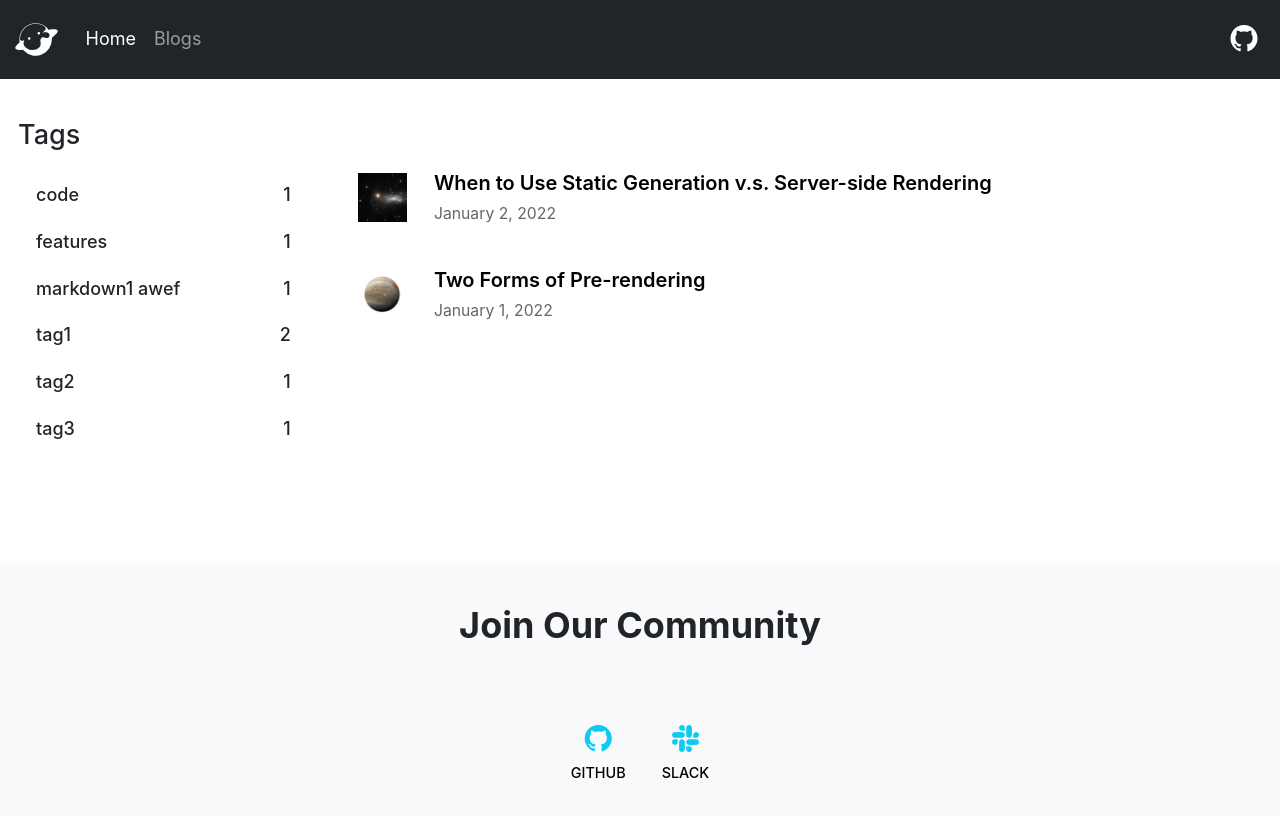
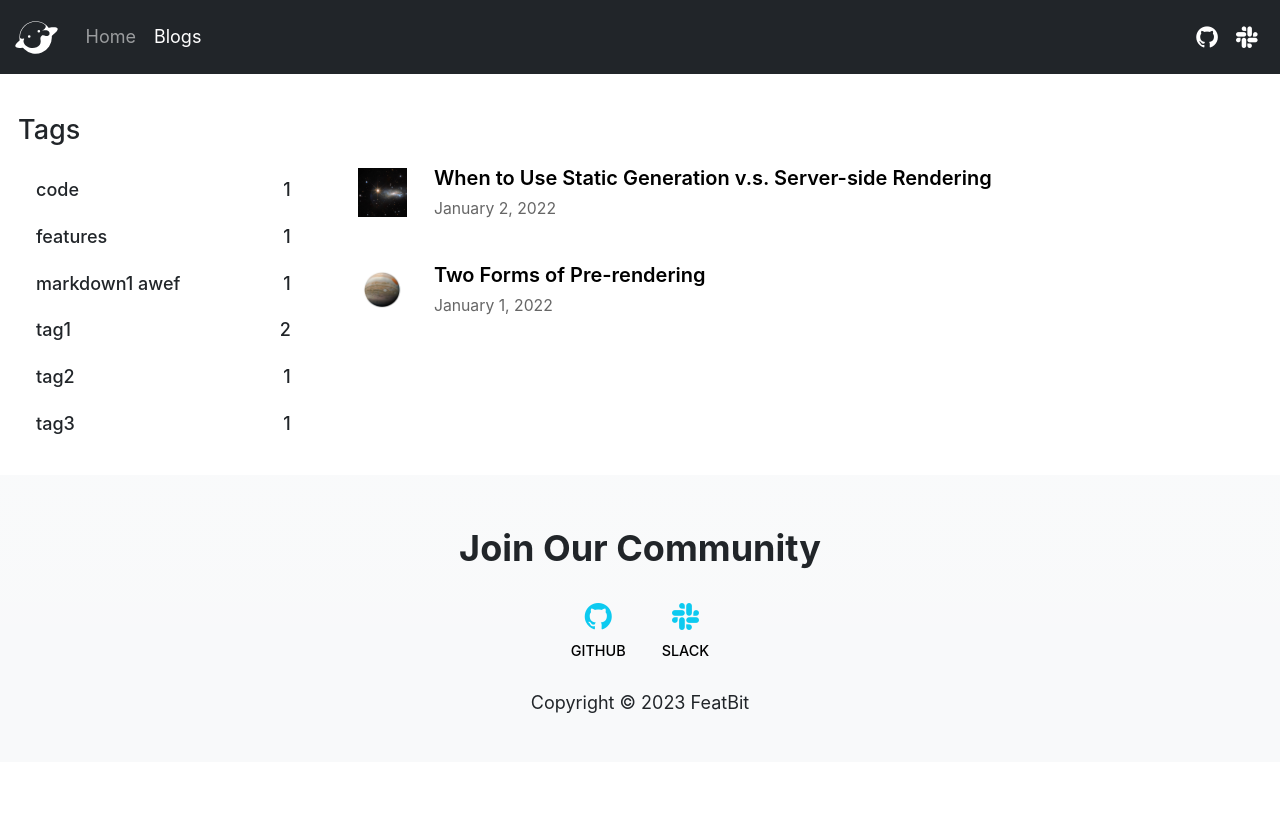
Before and after one commit to MichaelYuhe/official-website, a Next.js app: page /blogs in a window 1280 px wide. Shown: the top 816 px of the page. Built offline with nearby package versions, Linux system fonts and the light colour scheme.

Commit message:
in progress

```diff
--- a/components/layout/layout.js
+++ b/components/layout/layout.js
@@ -2,8 +2,12 @@ import styles from './layout.module.scss'
 import Image from 'next/image'
 import logoImg from '/public/images/logo.svg'
 import Link from "next/link";
+import {useRouter} from "next/router";
 
 export default function Layout({children}) {
+    const { pathname } = useRouter();
+    const year = (new Date()).getFullYear();
+
     return (
         <>
             <header className="navbar navbar-expand-lg bg-body-tertiary sticky-top bg-dark navbar-dark">
@@ -16,7 +20,7 @@ export default function Layout({children}) {
                             alt="FeatBit"
                         />
                     </a>
-                    <button className="navbar-toggler" type="button" data-bs-toggle="collapse"
+                    <button className="navbar-toggler border-0" type="button" data-bs-toggle="collapse"
                             data-bs-target="#navbarSupportedContent" aria-controls="navbarSupportedContent"
                             aria-expanded="false" aria-label="Toggle navigation">
                         <span className="navbar-toggler-icon"></span>
@@ -24,10 +28,10 @@ export default function Layout({children}) {
                     <div className="collapse navbar-collapse" id="navbarSupportedContent">
                         <ul className="navbar-nav me-auto mb-2 mb-lg-0">
                             <li className="nav-item">
-                                <Link className="nav-link active" href="/">Home</Link>
+                                <Link className={`nav-link ${ pathname === '/' ? 'active' : ''}`} href="/">Home</Link>
                             </li>
                             <li className="nav-item">
-                                <Link className="nav-link" href="/blogs">Blogs</Link>
+                                <Link className={`nav-link ${ pathname.startsWith('/blogs') ? 'active' : ''}`} href="/blogs">Blogs</Link>
                             </li>
                         </ul>
                         <ul className="navbar-nav ms-md-auto mb-2 mb-lg-0">
@@ -36,14 +40,19 @@ export default function Layout({children}) {
                                     <i className={`bi bi-github ${styles.navIcon}`}></i>
                                 </Link>
                             </li>
+                            <li className="nav-item">
+                                <Link className={`nav-link`} href="https://join.slack.com/t/featbit/shared_invite/zt-1ew5e2vbb-x6Apan1xZOaYMnFzqZkGNQ" target="_blank">
+                                    <i className={`bi bi-slack ${styles.navIcon}`}></i>
+                                </Link>
+                            </li>
                         </ul>
                     </div>
                 </nav>
             </header>
             <main className={`container-xxl ${styles.container}`}>{children}</main>
-            <footer className="bd-footer py-2 py-md-3 mt-3 bg-light bg-gradient">
+            <footer className="bd-footer py-3 py-md-4 mt-4 bg-light bg-gradient">
                 <div className={`${styles.container} container-xxl`}>
-                    <div className={`${styles.communityTitle} mb-5`}>
+                    <div className={`${styles.communityTitle} mb-2`}>
                         Join Our Community
                     </div>
                     <div className={`${styles.communities} `}>
@@ -57,6 +66,9 @@ export default function Layout({children}) {
                         </Link>
                     </div>
                 </div>
+                <div className={`${styles.container} ${styles.copyright} container-xxl`}>
+                    Copyright © {year} FeatBit
+                </div>
             </footer>
         </>
     );
--- a/components/layout/layout.module.scss
+++ b/components/layout/layout.module.scss
@@ -2,7 +2,7 @@
 @import "../../node_modules/bootstrap/scss/variables";
 
 .navIcon {
-  font-size: 1.5rem;
+  font-size: 1.2rem;
   color: $white;
 }
 
@@ -21,7 +21,7 @@
 
 .container {
   padding: 0 1rem;
-  margin: 1rem auto 6rem;
+  margin: 1rem auto 1rem;
 }
 
 .communityTitle {
@@ -57,3 +57,7 @@
   font-size: 1.5rem;
   color: $cyan-500;
 }
+
+.copyright {
+  text-align: center;
+}
```
